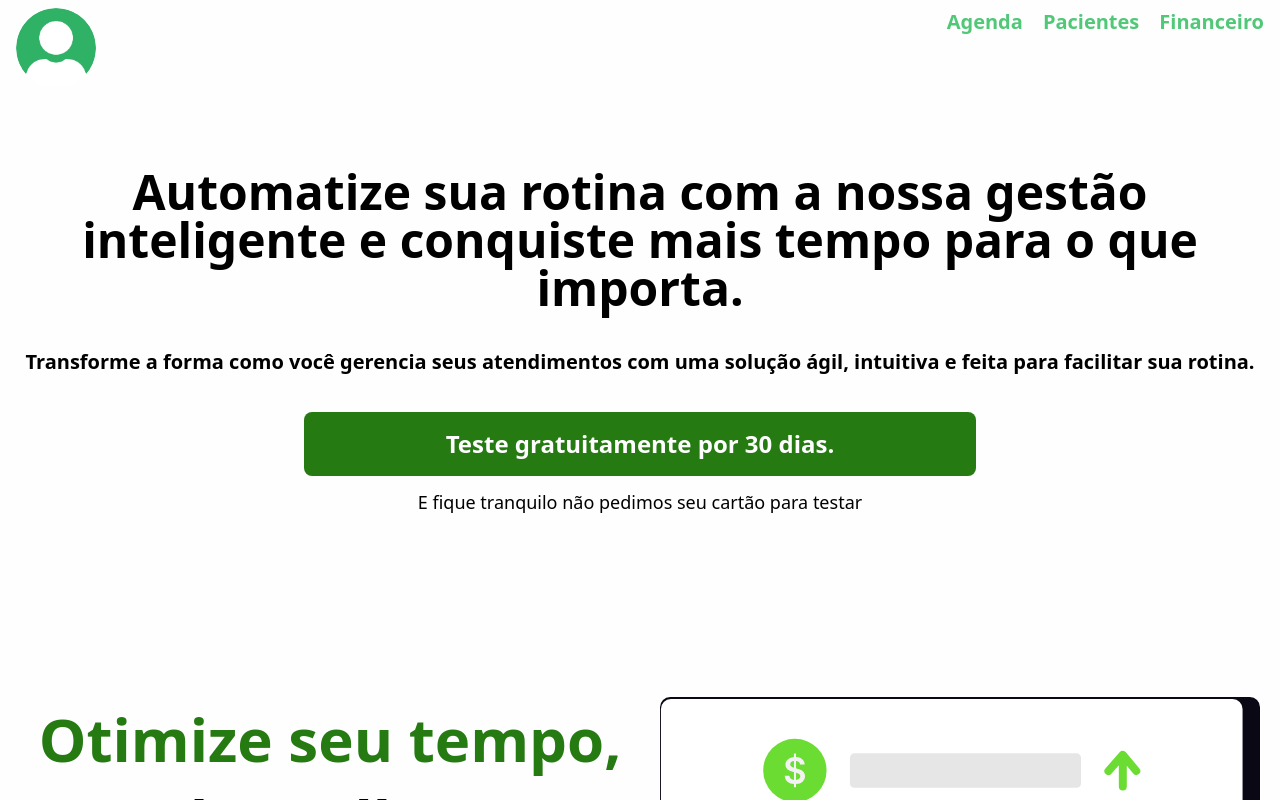
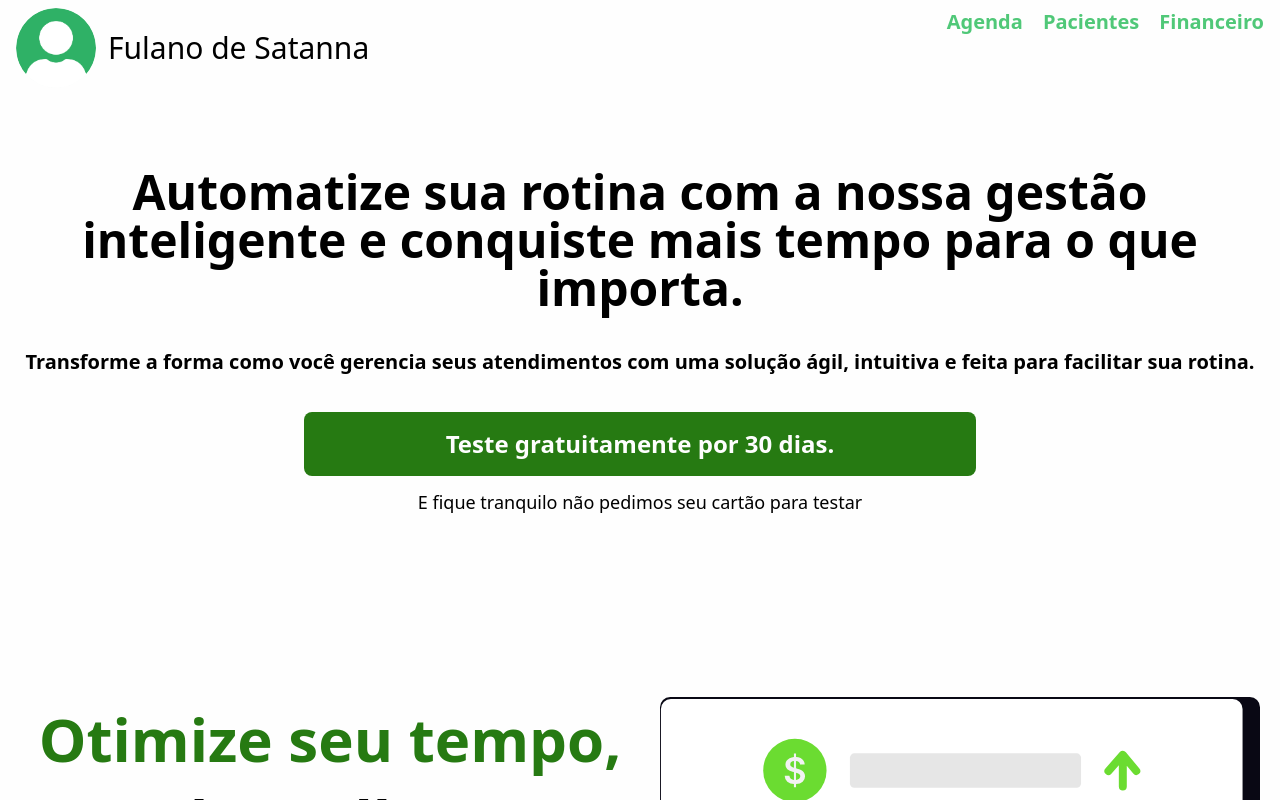
Before and after one commit to jonasoliveira-developer/app-manager, a Next.js app: page / in a window 1280 px wide. Shown: the top 800 px of the page. Built offline with nearby package versions, Linux system fonts and the light colour scheme; no server answers; sample sign-in values are in the browser's storage.

Commit message:
adiciona mais modulos

```diff
--- a/src/components/header/index.tsx
+++ b/src/components/header/index.tsx
@@ -24,7 +24,7 @@ export function Header() {
         <header className="w-full flex items-center py-2 bg-defaultWhite h-30">
             <div className="w-full flex flex-col items-center gap-2 justify-between md:flex-row md:items-start max-w-7xl mx-auto px-4">
                 {isAuthenticated ? (
-                    <Link href="/user/profile">
+                    <Link href="/user/profile" className="flex items-center gap-3">
                         <Image
                             src={prifileImage}
                             alt="Perfil do usuário"
@@ -32,6 +32,7 @@ export function Header() {
                             height={80}
                             className="rounded-full object-cover hover:opacity-80 transition"
                         />
+                        <h1 className="text-3xl">Fulano de Satanna</h1>
                     </Link>
 
                 ) : (
```
